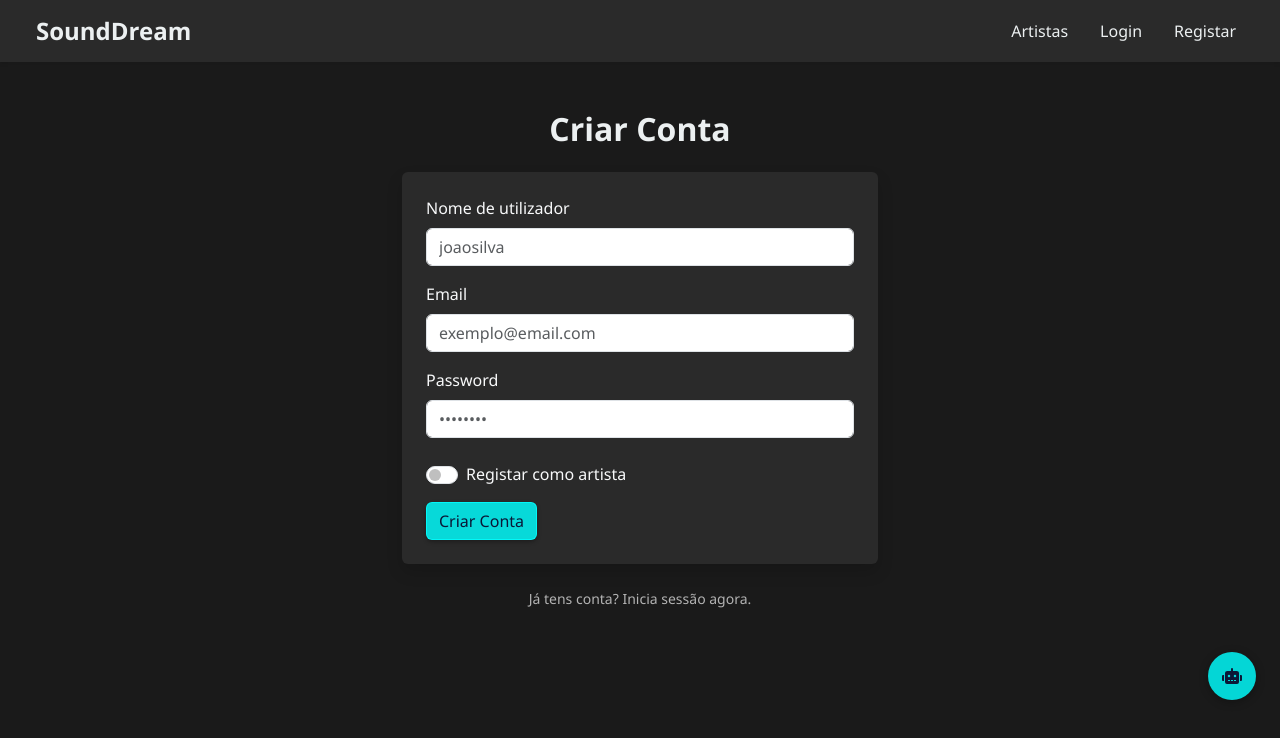
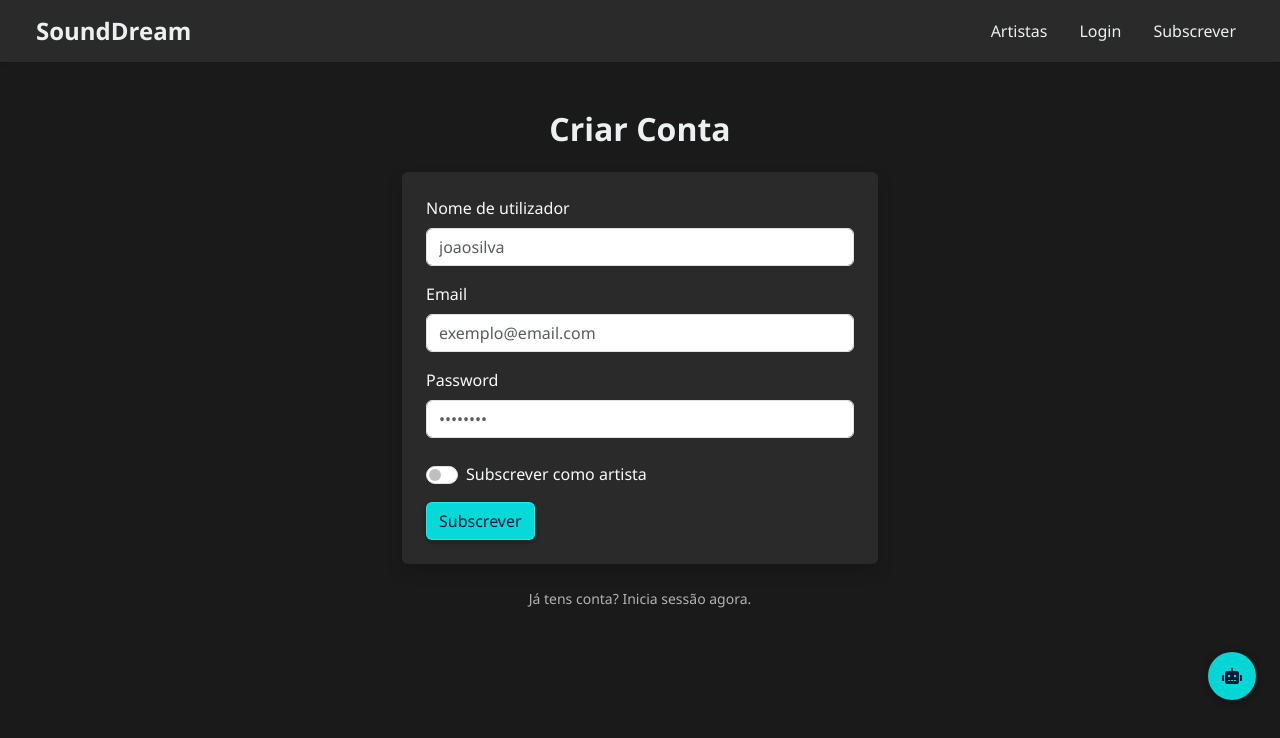
Before and after one commit to JoaosantosL/FaseFinal, a React (Create React App) app in the folder frontend/: page /register in a window 1280 px wide. Shown: the top 738 px of the page. Built offline with nearby package versions, Linux system fonts and the light colour scheme; no server answers.

Commit message:
Alteração Gratuito / Criar Conta para Subscrever

```diff
--- a/frontend/src/components/Navbar.jsx
+++ b/frontend/src/components/Navbar.jsx
@@ -143,7 +143,7 @@ export default function Navbar() {
                                 </li>
                                 <li className="nav-item">
                                     <Link className="nav-link" style={{ color: "var(--text)" }} to="/register" onClick={() => setIsOpen(false)}>
-                                        Registar
+                                        Subscrever
                                     </Link>
                                 </li>
                             </>
--- a/frontend/src/pages/Login.jsx
+++ b/frontend/src/pages/Login.jsx
@@ -121,7 +121,7 @@ export default function Login() {
 
             {/* Mensagem para quem ainda não tem conta */}
             <div className="text-center muted small mt-4">
-                Ainda não tens conta? Regista-te gratuitamente.
+                Ainda não tens conta? Subscreve.
             </div>
         </div>
     );
--- a/frontend/src/pages/Register.jsx
+++ b/frontend/src/pages/Register.jsx
@@ -149,7 +149,7 @@ export default function Register() {
                         }}
                     />
                     <label className="form-check-label text-light" htmlFor="artistToggle">
-                        Registar como artista
+                        Subscrever como artista
                     </label>
                 </div>
 
@@ -188,7 +188,7 @@ export default function Register() {
                     type="submit"
                     className="btn btn-primary d-flex align-items-center gap-2"
                 >
-                    Criar Conta
+                    Subscrever
                 </button>
             </form>
 
```
